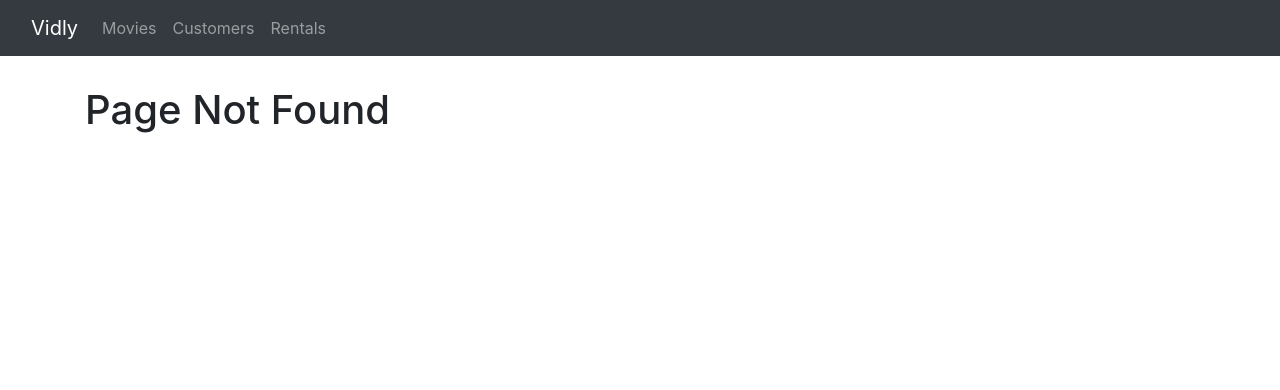
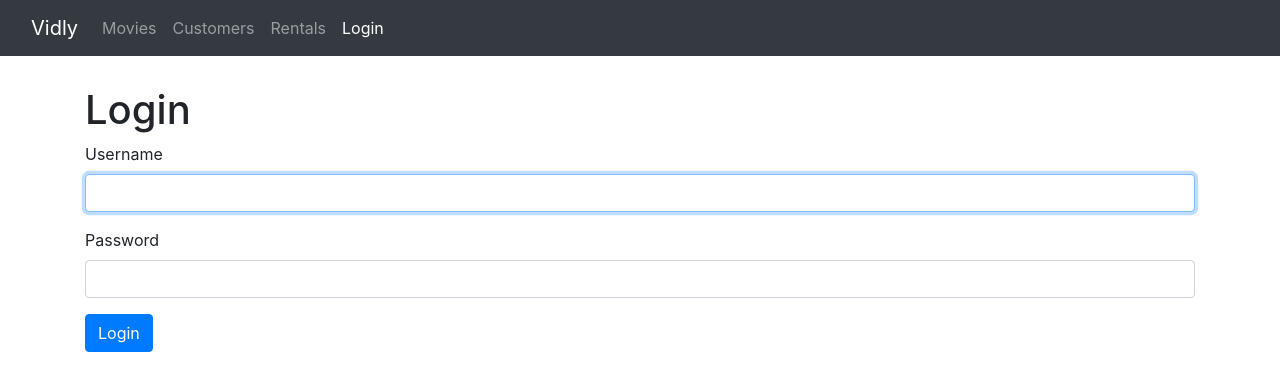
Before and after one commit to GGSMNandathilaka/vidly, a React (Create React App) app: page /login in a window 1280 px wide. Before the commit this address led to /page-not-found. Shown: the top 390 px of the page. Built offline with nearby package versions, Linux system fonts and the light colour scheme.

Commit message:
Create a login form

```diff
--- a/src/App.js
+++ b/src/App.js
@@ -7,6 +7,7 @@
 import MovieDetail from "./components/movieDetail";
 import React from "react";
 import "./App.css";
+import LoginForm from "./components/loginForm";
 
 function App() {
   return (
@@ -14,6 +15,7 @@
       <NavBar />
       <main className="container">
         <Switch>
+          <Route path="/login" component={LoginForm}></Route>
           <Route path="/movies/:id" component={MovieDetail}></Route>
           <Route path="/movies" component={Movies}></Route>
           <Route path="/customers" component={Customers}></Route>
--- a/src/components/common/navBar.jsx
+++ b/src/components/common/navBar.jsx
@@ -32,6 +32,9 @@
               <NavLink className="nav-item nav-link" to="/rentals">
                 Rentals
               </NavLink>
+              <NavLink className="nav-item nav-link" to="/login">
+                Login
+              </NavLink>
             </div>
           </div>
         </div>
--- /dev/null
+++ b/src/components/loginForm.jsx
@@ -0,0 +1,59 @@
+import React, { Component } from "react";
+
+class LoginForm extends Component {
+  state = {
+    account: {
+      username: "",
+      password: "",
+    },
+  };
+
+  handleSubmit = (e) => {
+    e.preventDefault();
+  };
+
+  handleChange = ({ currentTarget: input }) => {
+    const account = { ...this.state.account };
+    account[input.name] = input.value;
+    this.setState({ account });
+  };
+
+  render() {
+    const account = this.state;
+    return (
+      <div>
+        <h1>Login</h1>
+        <form onSubmit={this.handleSubmit}>
+          <div className="form-group">
+            <label htmlFor="username">Username</label>
+            <input
+              value={account.username}
+              name="username"
+              onChange={this.handleChange}
+              autoFocus
+              id="username"
+              type="text"
+              className="form-control"
+            />
+            <small className="form-text text-muted"></small>
+          </div>
+          <div className="form-group">
+            <label htmlFor="password">Password</label>
+            <input
+              value={account.password}
+              name="password"
+              onChange={this.handleChange}
+              id="password"
+              type="text"
+              className="form-control"
+            />
+            <small className="form-text text-muted"></small>
+          </div>
+          <button className="btn btn-primary">Login</button>
+        </form>
+      </div>
+    );
+  }
+}
+
+export default LoginForm;
```
